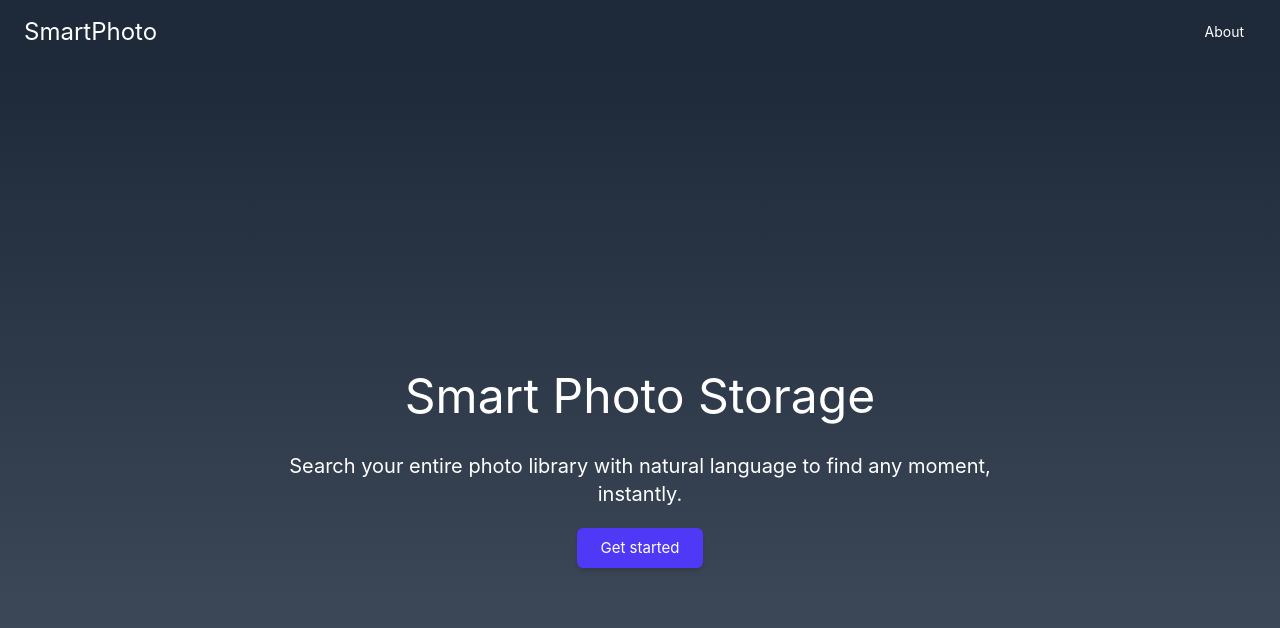
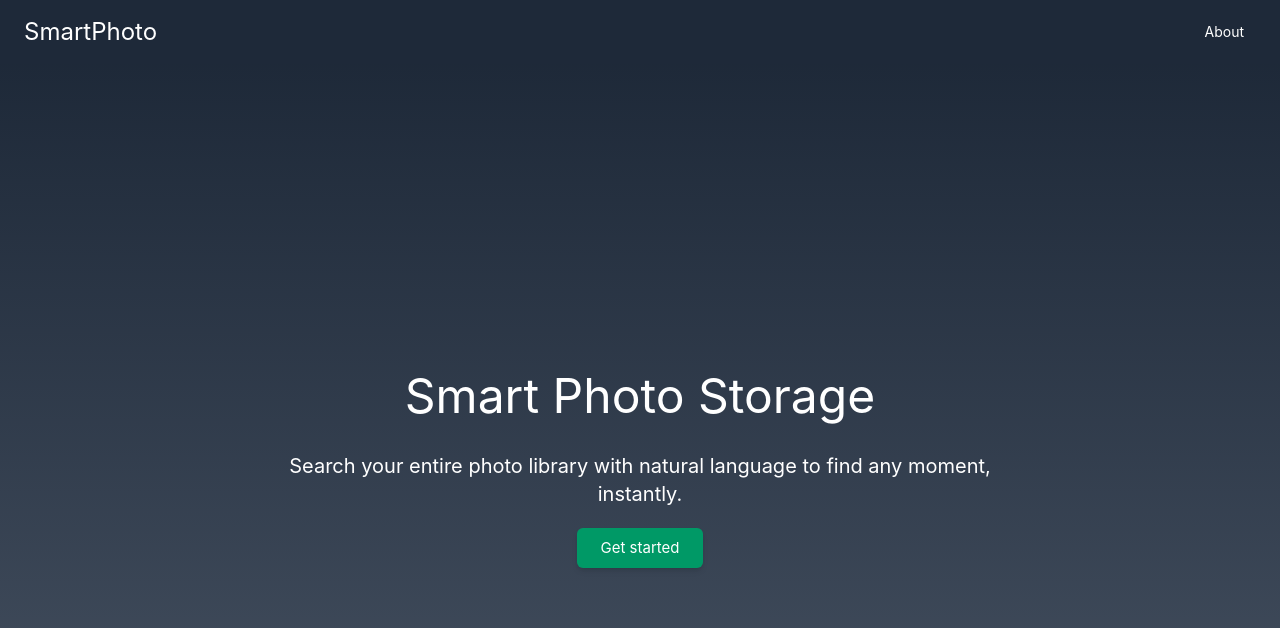
Before and after one commit to Smart-Photo-Storage-Project/frontend, a Vue app: page / in a window 1280 px wide. Shown: the top 628 px of the page. Built offline with nearby package versions, Linux system fonts and the light colour scheme.

Commit message:
chore: minor change in color and padding

```diff
--- a/src/components/AppExplanation.vue
+++ b/src/components/AppExplanation.vue
@@ -1,5 +1,5 @@
 <template>
-  <section id="about" class="flex flex-col items-center justify-center bg-white text-gray-800 py-24 px-6">
+  <section id="about" class="flex flex-col items-center justify-center bg-white text-gray-800 pt-24 px-6">
     <div class="max-w-4xl mx-auto text-center">
       <h2 class="text-4xl font-bold mb-6">What is Smart Photo Storage?</h2>
       <p class="text-lg leading-relaxed py-5">
--- a/src/components/HeroSection.vue
+++ b/src/components/HeroSection.vue
@@ -4,8 +4,7 @@
       <p class="text-white text-lg sm:text-xl max-w-3xl mb-8 py-5">
         Search your entire photo library with natural language to find any moment, instantly.
       </p>
-      <button class="text-white py-2 bg-indigo-600 hover:bg-indigo-500
-text-white font-semibold px-6 py-2 rounded-md shadow-md transition duration-200">
+      <button class="text-white py-2 bg-emerald-600 hover:bg-emerald-500 text-white font-semibold px-6 py-2 rounded-md shadow-md transition duration-200">
         Get started
       </button>
     </section>
```
